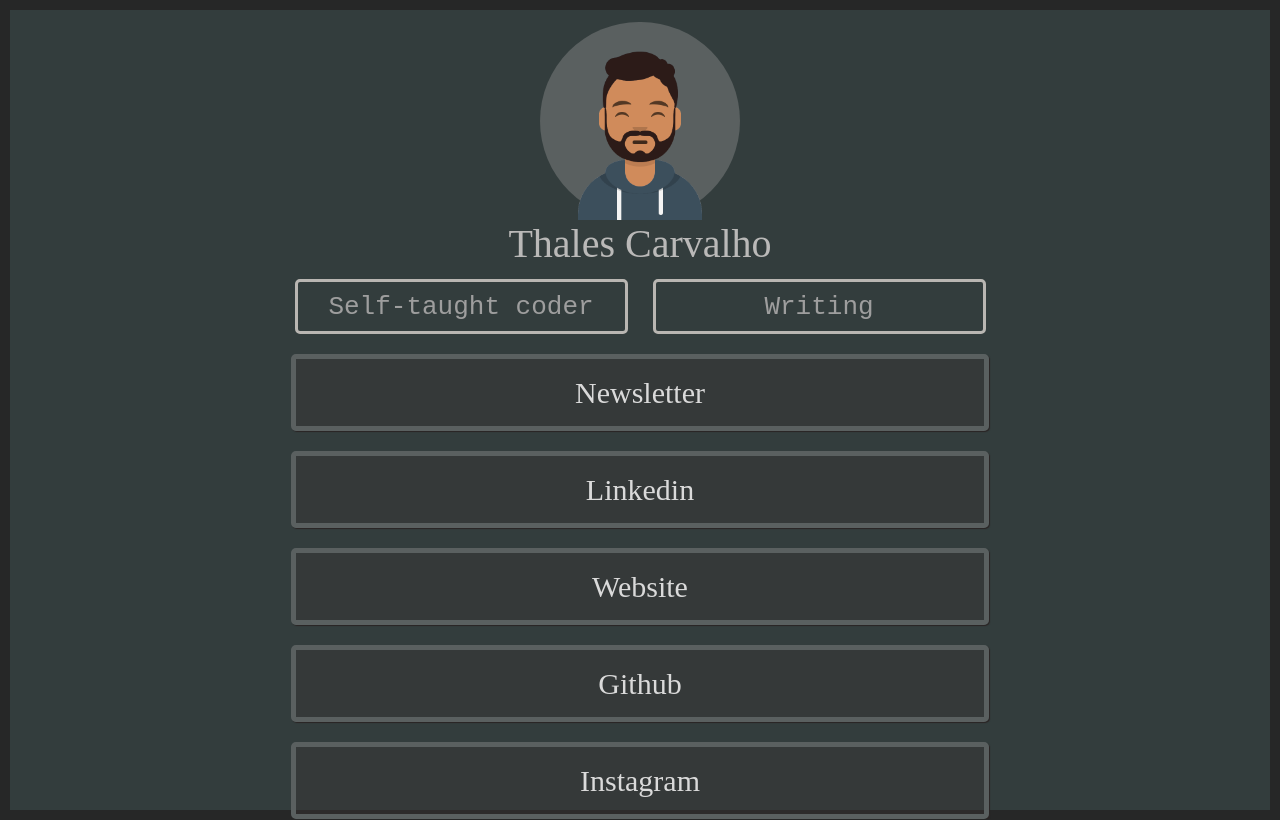
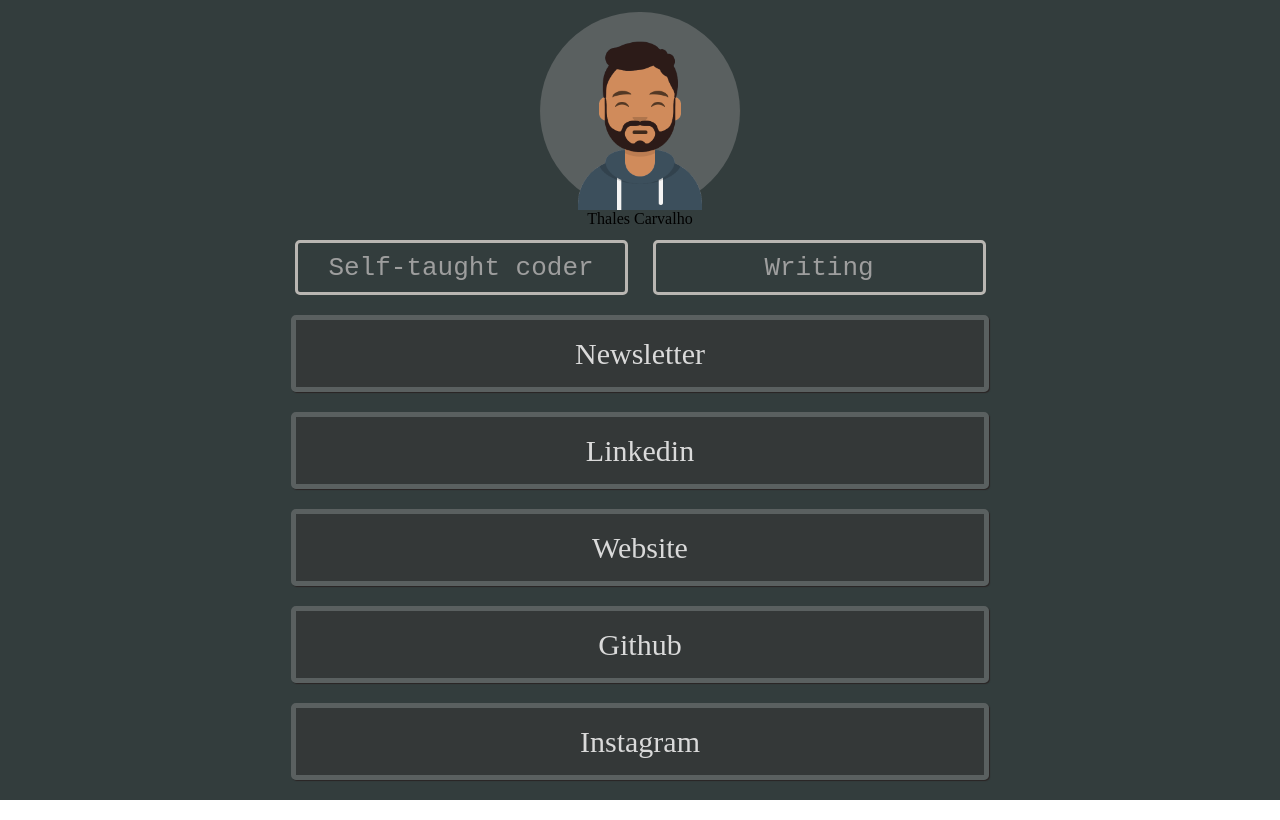
Before and after one commit to SouzaThalez/souzaTech, an Angular app: page /bio in a window 1280 px wide. Built offline with nearby package versions, Linux system fonts and the light colour scheme.

Commit message:
latest deploy

```diff
--- a/src/app/components/private/header/header.component.scss
+++ b/src/app/components/private/header/header.component.scss
@@ -1,10 +1,6 @@
 .main-header{
-    //height:var(--header-height);
     display: flex;
     margin-top: 44px;
-    //padding-left: 20px;
-    //padding-right: 20px;
-
     .photo-container{
         width: 270px;
         text-align: center;
@@ -32,6 +28,7 @@
             gap: 19px;
             .title{
                 font-size: 35px;
+                color: red;
             }
             .sub-title{
                 font-size: 22px;
--- a/src/app/components/public/landing-page/landing-page.component.html
+++ b/src/app/components/public/landing-page/landing-page.component.html
@@ -5,7 +5,7 @@
                 <div class="photo">
                     <img src="assets/imgs/profileAvatar.png" alt="">
                 </div>
-                <div class="navigation-sub-header">Thales Carvalho</div>
+                <div class="navigation-title">Thales Carvalho</div>
             </div>
             <div class="nav-body">
                 <div class="sub-btns">
--- a/src/app/components/public/landing-page/landing-page.component.scss
+++ b/src/app/components/public/landing-page/landing-page.component.scss
@@ -3,14 +3,13 @@
     flex-direction: column;
     height: 100%;
     .page-content{
-       //background-color: antiquewhite;
        background-color: var(--page-background-color);
         height: 100%;
-        padding: 10px;
         .navigation-container{
             height: 100%;
             background-color: rgb(60,75,75,0.6);
-            //padding-bottom: 10px;
+            display: flex;
+            flex-direction: column;
             .navigation-header{
                 padding: 12px;
                 text-align: center;
@@ -34,12 +33,11 @@
                 color: #bab9b8;
             }
             .nav-body{
-                //border: 1px solid white;
                 height: calc(100% - 260px);
                 display: flex;
                 flex-direction: column;
                 gap: 20px;
-
+                padding-bottom: 50px;
                 overflow-y: auto;
 
                 &::-webkit-scrollbar {
@@ -103,10 +101,6 @@
                     }
                 }
             }
-
-
-
-
             .navigation-body{
                 margin-top: 10px;
                 display: flex;
```
